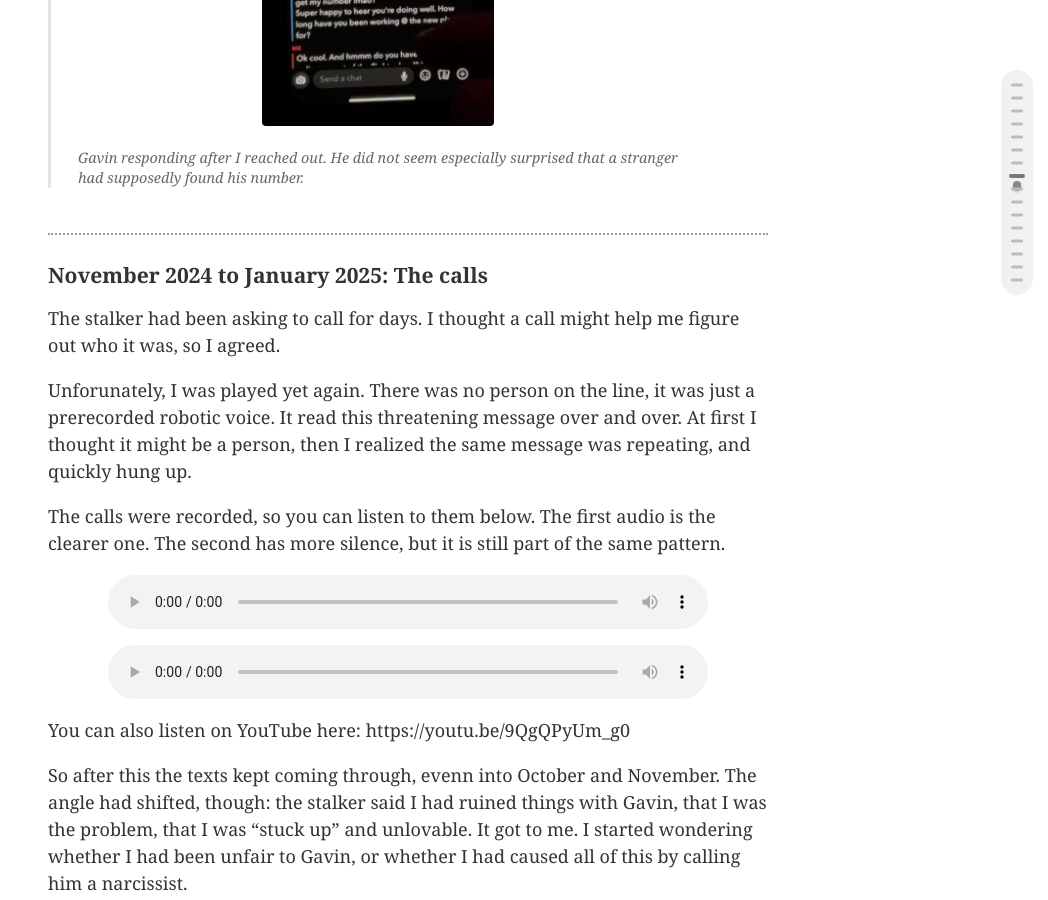
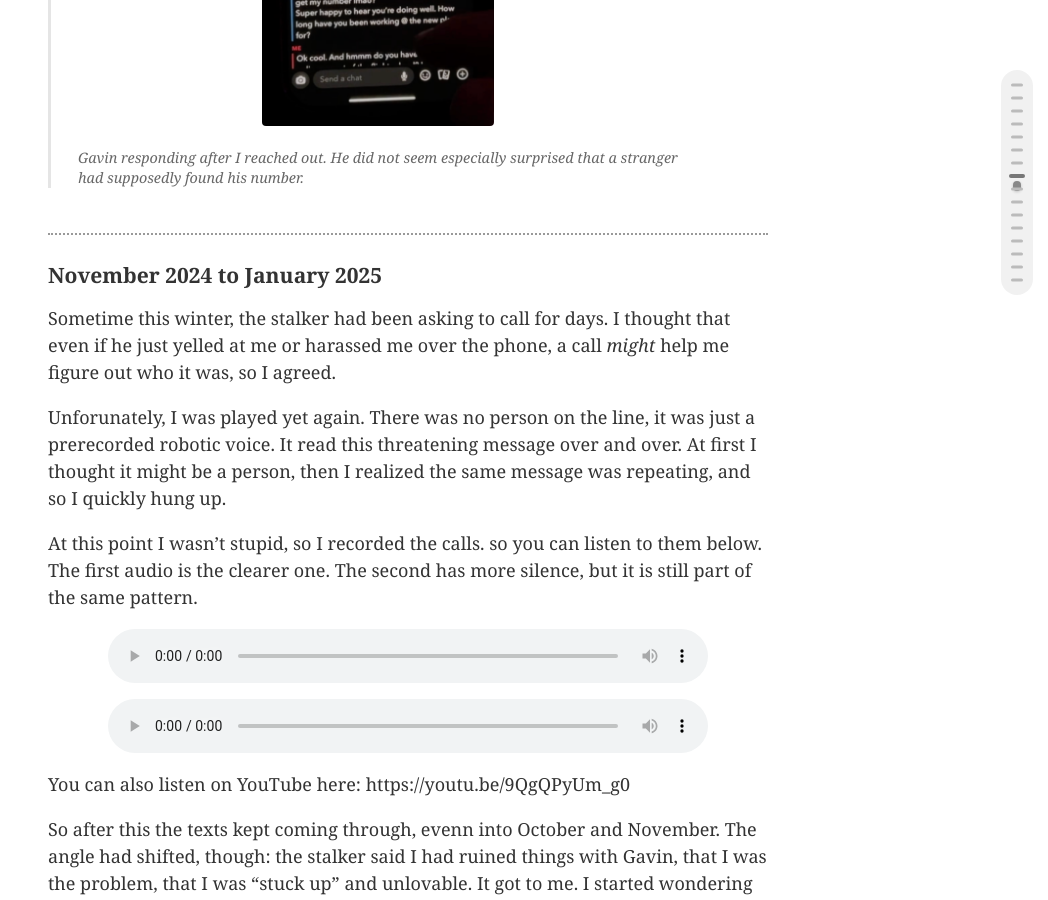
Before and after one commit to 0sps/sullivan.mx, a Jekyll site: the page built from _posts/2026-04-01-Gavin-grier-stalker.md, in a window 1280 px wide and 900 px high, scrolled down 11009 px. Shown: the whole window, without its empty margins (232-1280 px from the left). Built offline with Jekyll 4.4.1, drawn with Linux system fonts in a browser that asks for light colours; some of the changed text lies outside the part shown.

Commit message:
more garmmar

```diff
--- a/_posts/2026-04-01-Gavin-grier-stalker.md
+++ b/_posts/2026-04-01-Gavin-grier-stalker.md
@@ -162,13 +162,13 @@ After a few days, I texted Gavin directly to ask how he was doing. He sent me sc
 
 ---
 
-### November 2024 to January 2025: The calls
+### November 2024 to January 2025
 
-The stalker had been asking to call for days. I thought a call might help me figure out who it was, so I agreed.
+Sometime this winter, the stalker had been asking to call for days. I thought that even if he just yelled at me or harassed me over the phone, a call *might* help me figure out who it was, so I agreed.
 
-Unforunately, I was played yet again. There was no person on the line, it was just a prerecorded robotic voice. It read this threatening message over and over. At first I thought it might be a person, then I realized the same message was repeating, and quickly hung up.
+Unforunately, I was played yet again. There was no person on the line, it was just a prerecorded robotic voice. It read this threatening message over and over. At first I thought it might be a person, then I realized the same message was repeating, and so I quickly hung up.
 
-The calls were recorded, so you can listen to them below. The first audio is the clearer one. The second has more silence, but it is still part of the same pattern.
+At this point I wasn't stupid, so I recorded the calls. so you can listen to them below. The first audio is the clearer one. The second has more silence, but it is still part of the same pattern.
 
 <audio controls style="width: 100%; max-width: 600px; display: block; margin: 1rem auto;">
   <source src="/assets/gavin1.mp3" type="audio/mpeg">
```
